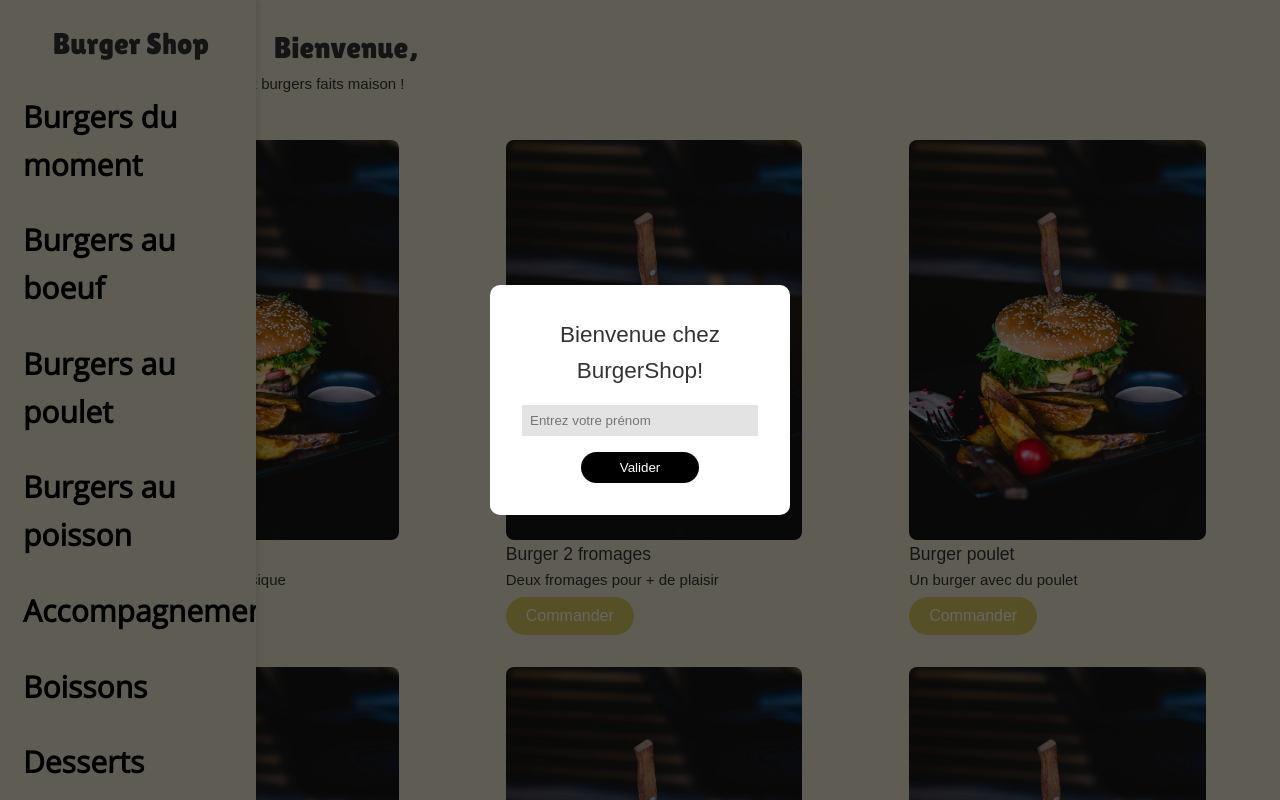
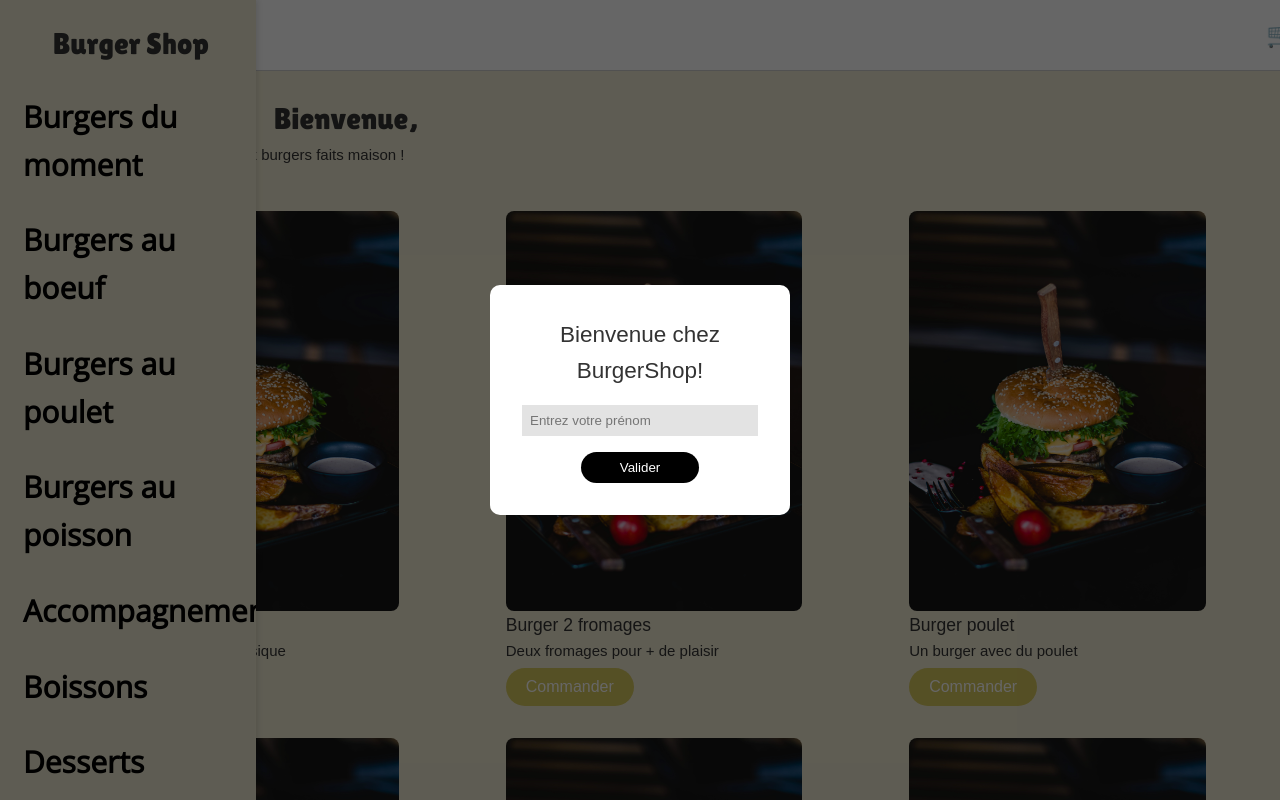
Before and after one commit to lorenaywd/BurgerShop, a Vue app in the folder BurgerShop-Front/: page / in a window 1280 px wide. Shown: the top 800 px of the page. Built offline with nearby package versions, Linux system fonts and the light colour scheme.

Commit message:
top nav + add product in cart with autoIncrement

```diff
--- a/BurgerShop-Front/src/components/HomePage.vue
+++ b/BurgerShop-Front/src/components/HomePage.vue
@@ -2,6 +2,7 @@
 import { ref, onMounted } from 'vue';
 import NavBar from './NavBar.vue';
 import WelcomeModal from './Modal.vue';
+import TopNavBar from './TopNavbar.vue';
 
 const prenom = ref('');
 
@@ -18,7 +19,21 @@ onMounted(() => {
 const handleNameSet = (name: string) => {
   prenom.value = name;
 };
+const cartCount = ref(0);
+const handleOpenCart = () => {
+  console.log('Panier ouvert (à implémenter plus tard)');
+};
+const cart = ref<any[]>([]);
 
+function addToCart(item) {
+  const found = cart.value.find(i => i.id === item.id);
+  if (found) {
+    found.quantity += 1;
+  } else {
+    cart.value.push({ ...item, quantity: 1 });
+  }
+  cartCount.value++;
+}
 const items = ref([
   { id: 1, nom: 'Burger basique', image: "src/assets/burger.jpg", description: 'Un burger des plus basique', type: 'boeuf' },
   { id: 2, nom: 'Burger 2 fromages', image: "src/assets/burger.jpg", description: 'Deux fromages pour + de plaisir', type: 'boeuf' },
@@ -35,6 +50,7 @@ const items = ref([
 <template>
   <!-- Affichage de la modale  -->
   <WelcomeModal @name-set="handleNameSet" />
+  <TopNavBar :cartCount="cartCount" @open-cart="handleOpenCart" />
   <div class="main-container">
     <div class="sidebar">
       <NavBar />
@@ -52,7 +68,7 @@ const items = ref([
           <img :src="item.image" alt="Burger image" class="card-img" />
           <h3>{{ item.nom }}</h3>
           <p>{{ item.description }}</p>
-          <button class="commander">Commander</button>
+          <button class= "commander" @click="addToCart(item)">Commander</button>
         </div>
       </div>
     </div>
@@ -62,6 +78,9 @@ const items = ref([
 <style>
 body{
   background-color: #EDE8D0;
+}
+TopNavbar{
+
 }
 .burger-list {
   display: flex;
--- a/BurgerShop-Front/src/components/TopNavbar.vue
+++ b/BurgerShop-Front/src/components/TopNavbar.vue
@@ -0,0 +1,50 @@
+<template>
+  <div class="top-navbar">
+    <button class="login-btn">Se connecter</button>
+    <div class="cart-icon" @click="$emit('open-cart')">
+      🛒
+      <span class="badge" v-if="cartCount > 0">{{ cartCount }}</span>
+    </div>
+  </div>
+</template>
+
+<script setup lang="ts">
+import { defineProps } from 'vue';
+
+const props = defineProps<{
+  cartCount: number;
+}>();
+</script>
+
+<style scoped>
+.top-navbar {
+  display: flex;
+  justify-content: space-between;
+  align-items: center;
+  padding: 1rem;
+  background: #fff;
+  border-bottom: 1px solid #ccc;
+}
+.login-btn {
+  padding: 0.5rem 1rem;
+  border: none;
+  background-color: black;
+  color: white;
+  border-radius: 20px;
+}
+.cart-icon {
+  position: relative;
+  font-size: 1.5rem;
+  cursor: pointer;
+}
+.badge {
+  position: absolute;
+  top: -10px;
+  right: -10px;
+  background: red;
+  color: white;
+  border-radius: 50%;
+  padding: 2px 6px;
+  font-size: 0.75rem;
+}
+</style>
```
Also changed, not shown: BurgerShop-Front/src/router/index.ts (+16 -16 lines).
